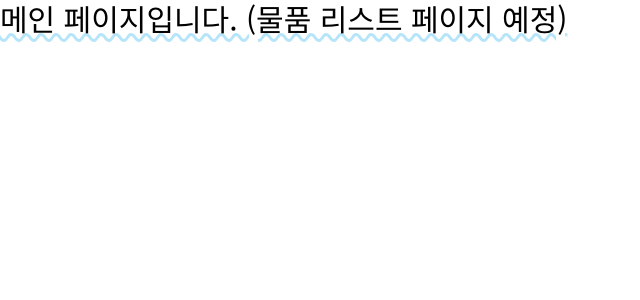
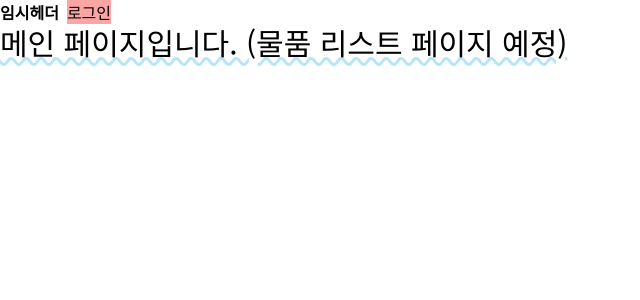
Before and after one commit to super-shoppingmall/super-frontend, a React (Create React App) app: page / in a window 1280 px wide. Shown: the top 300 px of the page, without its empty margins (0-640 px from the left). Built offline with nearby package versions, Linux system fonts and the light colour scheme.

Commit message:
Feat: Auth확인 provider 생성 & 확인용 헤더 추가

```diff
--- /dev/null
+++ b/src/components/Header/Header.tsx
@@ -0,0 +1,24 @@
+import { useContext } from 'react';
+import { AuthContext } from '../../context/AuthContext';
+import { Link } from 'react-router-dom';
+
+const Header = () => {
+	const { isLogin, logout } = useContext(AuthContext);
+
+	return (
+		<header className='flex'>
+			<h2 className='font-extrabold mr-2'>임시헤더</h2>
+			{isLogin ? (
+				<button type='button' onClick={logout} className='bg-red-300'>
+					로그아웃
+				</button>
+			) : (
+				<Link to='/login' className='bg-red-300'>
+					로그인
+				</Link>
+			)}
+		</header>
+	);
+};
+
+export default Header;
--- a/src/components/Main.tsx
+++ b/src/components/Main.tsx
@@ -1,10 +1,14 @@
 import React from 'react';
+import Header from './Header/Header';
 
 const Main = () => {
 	return (
-		<div className='text-3xl underline decoration-wavy decoration-sky-500/30'>
-			메인 페이지입니다. (물품 리스트 페이지 예정)
-		</div>
+		<>
+			<Header />
+			<div className='text-3xl underline decoration-wavy decoration-sky-500/30'>
+				메인 페이지입니다. (물품 리스트 페이지 예정)
+			</div>
+		</>
 	);
 };
 
--- /dev/null
+++ b/src/context/AuthContext.tsx
@@ -0,0 +1,37 @@
+import { PropsWithChildren, createContext, useEffect, useState } from 'react';
+
+export const AuthContext = createContext({
+	isLogin: false,
+	login: (token: string) => {
+		token;
+	},
+	logout: () => {},
+});
+
+export const AuthProvider = ({ children }: PropsWithChildren) => {
+	const [isLogin, setIsLogin] = useState(false);
+
+	const handleLogin = (token: string) => {
+		localStorage.setItem('SUPER_TOKEN', token);
+		setIsLogin(true);
+	};
+
+	const handleLogout = () => {
+		localStorage.setItem('SUPER_TOKEN', '');
+		setIsLogin(false);
+	};
+
+	useEffect(() => {
+		const tokenInStorage = localStorage.getItem('SUPER_TOKEN') || '';
+		console.log(tokenInStorage);
+		if (tokenInStorage.length > 0) {
+			setIsLogin(true);
+		}
+	}, []);
+
+	return (
+		<AuthContext.Provider value={{ isLogin, login: handleLogin, logout: handleLogout }}>
+			{children}
+		</AuthContext.Provider>
+	);
+};
--- a/src/index.tsx
+++ b/src/index.tsx
@@ -1,14 +1,17 @@
-import React from 'react';
 import ReactDOM from 'react-dom/client';
+import { BrowserRouter } from 'react-router-dom';
+import reportWebVitals from './reportWebVitals';
+import App from './App';
+
 import './index.css';
-import App from './App';
-import reportWebVitals from './reportWebVitals';
-import { BrowserRouter } from 'react-router-dom';
+import { AuthProvider } from './context/AuthContext';
 
 const root = ReactDOM.createRoot(document.getElementById('root') as HTMLElement);
 root.render(
 	<BrowserRouter>
-		<App />
+		<AuthProvider>
+			<App />
+		</AuthProvider>
 	</BrowserRouter>
 );
 
--- a/src/layouts/Login/LoginForm.tsx
+++ b/src/layouts/Login/LoginForm.tsx
@@ -1,12 +1,14 @@
-import { useEffect, useReducer, useState } from 'react';
+import { useContext, useEffect, useReducer, useState } from 'react';
 import { useNavigate } from 'react-router-dom';
 
 import { formInitialData, loginFormReducer } from '../../reducers/loginReducer';
 import FormField from './FormField';
 import Spinner from '../../components/Spinner/Spinner';
 import LoginMessage from './LoginMessage';
+import { AuthContext } from '../../context/AuthContext';
 
 const LoginForm = () => {
+	const { login } = useContext(AuthContext);
 	const navigate = useNavigate();
 	const [isLoading, setIsLoading] = useState(false);
 	const [formData, dispatchFormData] = useReducer(loginFormReducer, formInitialData);
@@ -38,6 +40,7 @@ const LoginForm = () => {
 
 		switch (formData.stateMessage) {
 			case 'SUCCESS_LOGIN':
+				login('ksdjkfjwojfojwoD12fjlsgjlL');
 				setLoginCount(1);
 				dispatchFormData({ type: 'FORM_RESET' });
 				navigate('/');
--- a/src/reducers/loginReducer.tsx
+++ b/src/reducers/loginReducer.tsx
@@ -63,6 +63,7 @@ function loginFormReducer(state: FormData, action: LoginFormAction): FormData {
 
 			// NOTE: API 추가 필요.
 			// return { ...state, state: 'ERROR_SUBMIT', stateMessage: 'ERROR_LOGIN' };
+
 			return { ...state, state: 'SUCCESS', stateMessage: 'SUCCESS_LOGIN' };
 		}
 		case 'FORM_RESET': {
```
